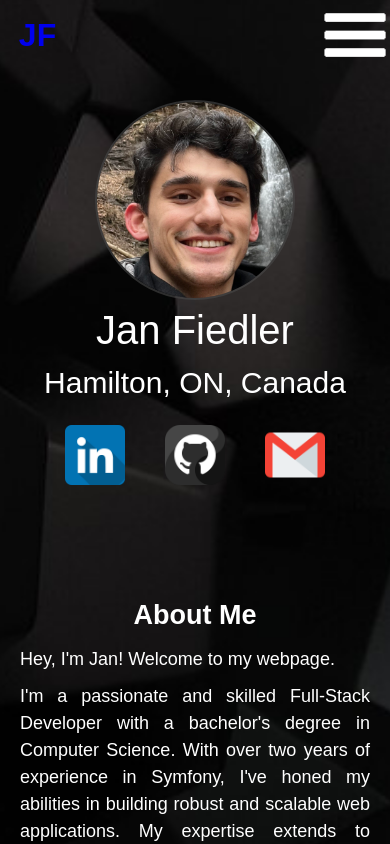
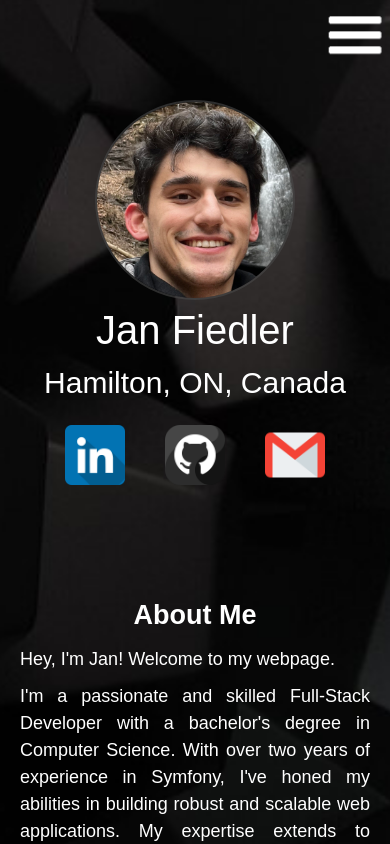
Before and after one commit to janFiedler1/firebase-react-portfolio, a React (Create React App) app: page / in a window 390 px wide. Shown: the top 844 px of the page. Built offline with nearby package versions, Linux system fonts and the light colour scheme.

Commit message:
styling on mobile nav

```diff
--- a/src/css/HeaderComponent.css
+++ b/src/css/HeaderComponent.css
@@ -95,6 +95,7 @@
 }
 .dropdown-nav-button-hamburger {
     display: none;
+    padding: 5px;
 }
 .dropdown-nav-button {
     margin-left: auto;
@@ -144,4 +145,7 @@
     .nav-container {
         display: none;
     }
+    .logo-container {
+        display: none;
+    }
 }
```
